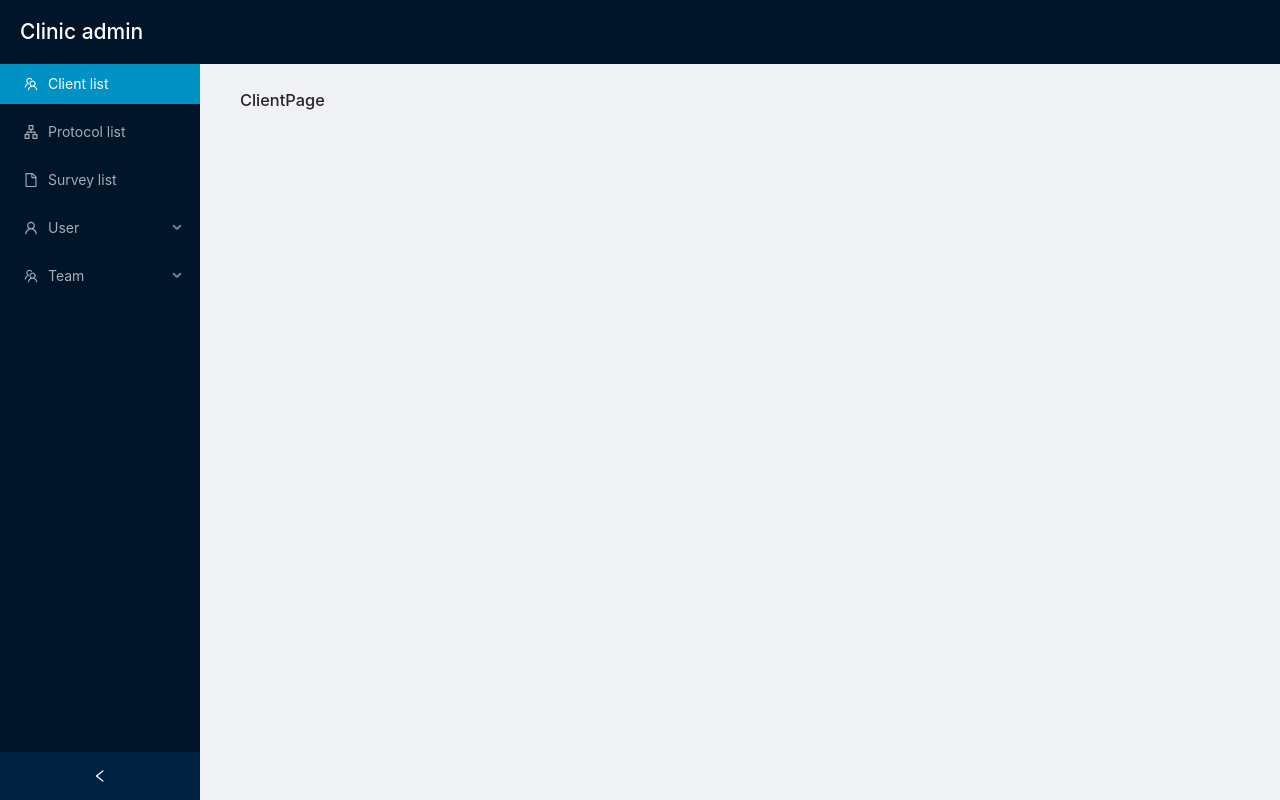
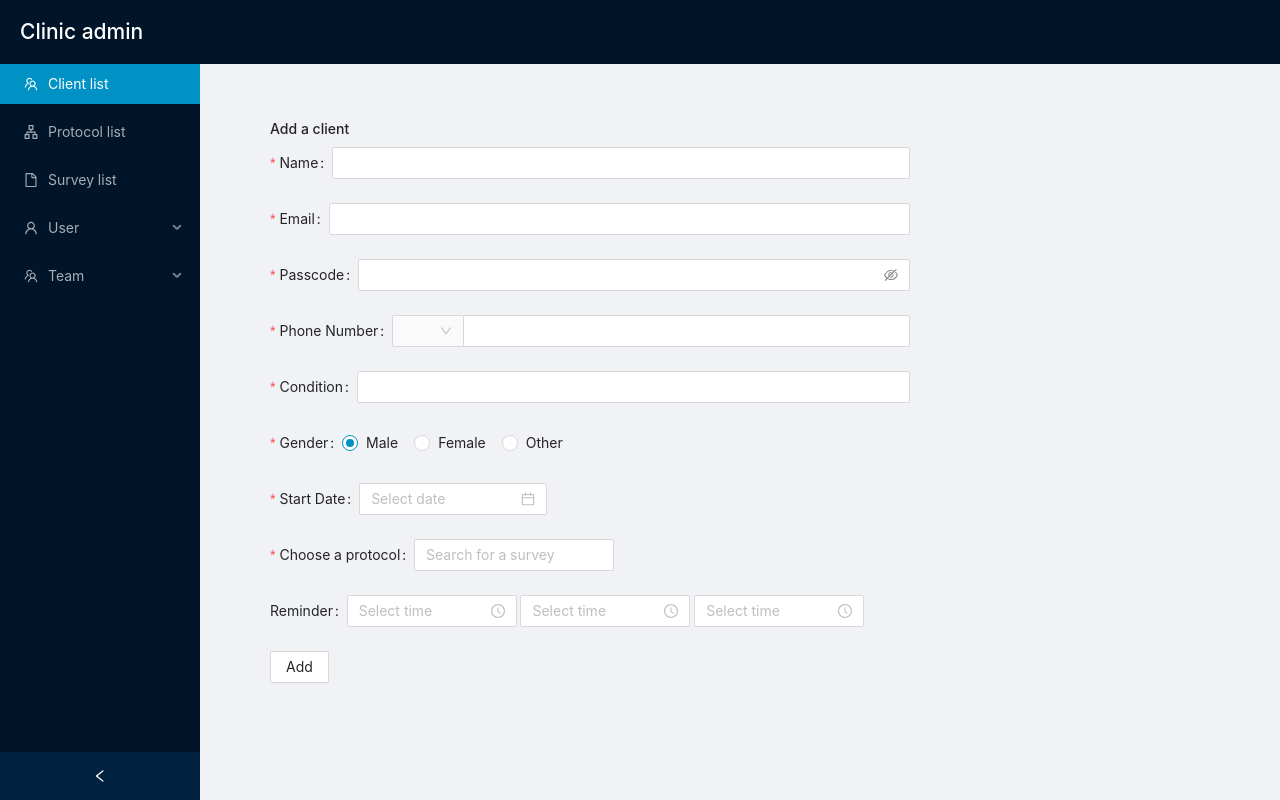
Before and after one commit to webahead14/clinic-admin, a React (Create React App) app: page /client/1 in a window 1280 px wide. Built offline with nearby package versions, Linux system fonts and the light colour scheme.

Commit message:
rever the add client page

```diff
--- a/src/pages/ClientPage/index.jsx
+++ b/src/pages/ClientPage/index.jsx
@@ -1,11 +1,126 @@
 import style from "./style.module.css";
+import React, { useState } from "react";
+import Complete from "../../Complete";
 
-function ClientPage(props) {
+import {
+  Form,
+  Input,
+  Radio,
+  DatePicker,
+  TimePicker,
+  Select,
+  Button,
+} from "antd";
+
+const { Option } = Select;
+
+const prefixSelector = (
+  <Form.Item name="prefix" noStyle>
+    <Select style={{ width: 70 }}>
+      <Option value="972">+972</Option>
+      {/* <Option value=""></Option> */}
+    </Select>
+  </Form.Item>
+);
+
+
+function AddClient(props) {
   return (
-    <div>
-      <h1>ClientPage</h1>
+    <div
+      style={{
+        display: "block",
+        width: 700,
+        padding: 30,
+      }}
+    >
+      <h4>Add a client</h4>
+      <Form
+        name="basicform"
+        onFinishFailed={() => alert("Failed to submit")}
+        onFinish={() => alert("Form Submitted")}
+        initialValues={{ remember: true }}
+      >
+        <Form.Item
+          label="Name"
+          name="name"
+          rules={[{ required: true, message: "Please enter a name" }]}
+        >
+          {" "}
+          <Input />
+        </Form.Item>
+
+        <Form.Item
+          label="Email"
+          name="email"
+          rules={[{ required: true, message: "Please enter an email" }]}
+        >
+          <Input />
+        </Form.Item>
+
+        <Form.Item
+          label="Passcode"
+          name="password"
+          rules={[{ required: true, message: "Please choose a password!" }]}
+        >
+          <Input.Password />
+        </Form.Item>
+
+        <Form.Item
+          name="Phone"
+          label="Phone Number"
+          rules={[{ required: true, message: "Please insert a phone number!" }]}
+        >
+          <Input addonBefore={prefixSelector} style={{ width: "100%" }} />
+        </Form.Item>
+
+        <Form.Item
+          label="Condition"
+          name="condition"
+          rules={[{ required: true, message: "Please enter a condition" }]}
+        >
+          <Input />
+        </Form.Item>
+
+        <Form.Item
+          name="gender"
+          label="Gender"
+          rules={[{ required: true, message: "Please select a gender!" }]}
+        >
+          <Radio.Group name="radiogroup" defaultValue={1}>
+            <Radio value={1}>Male</Radio>
+            <Radio value={2}>Female</Radio>
+            <Radio value={3}>Other</Radio>
+          </Radio.Group>
+        </Form.Item>
+
+        <Form.Item
+          name="Date"
+          label="Start Date"
+          rules={[{ required: true, message: "Please choose a date!" }]}
+        >
+          <DatePicker />
+        </Form.Item>
+
+        <Form.Item
+          name="protocol"
+          label="Choose a protocol"
+          rules={[{ required: true, message: "Please choose a protocol!" }]}
+        >
+          <Complete />
+        </Form.Item>
+
+        <Form.Item name="reminder" label="Reminder">
+          <TimePicker /> <TimePicker /> <TimePicker />
+        </Form.Item>
+
+        <Form.Item>
+          <Button type="success" htmlType="submit">
+            Add
+          </Button>
+        </Form.Item>
+      </Form>
     </div>
   );
 }
 
-export default ClientPage;
+export default AddClient;
```
